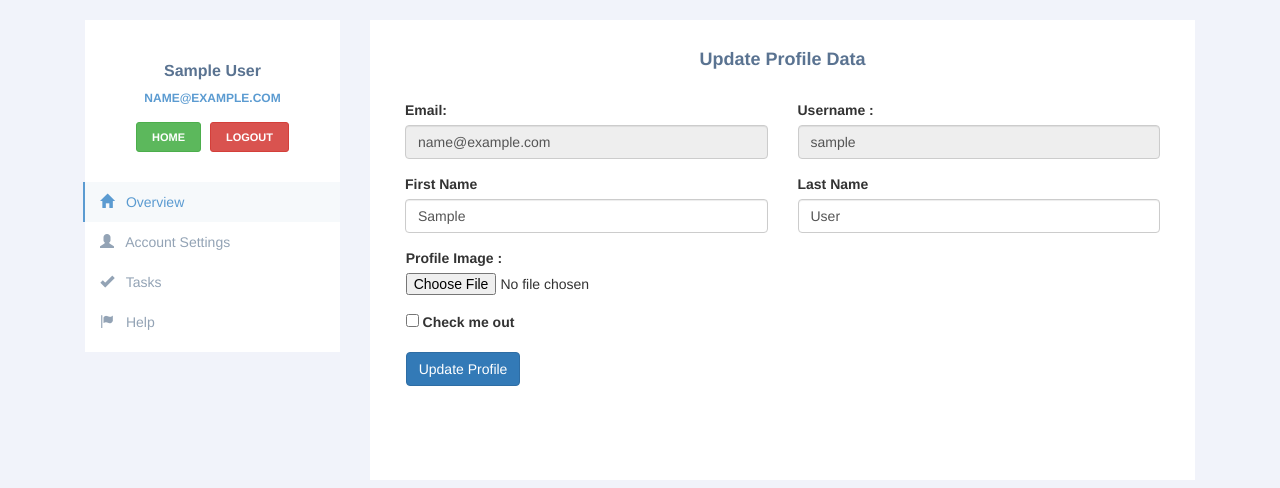
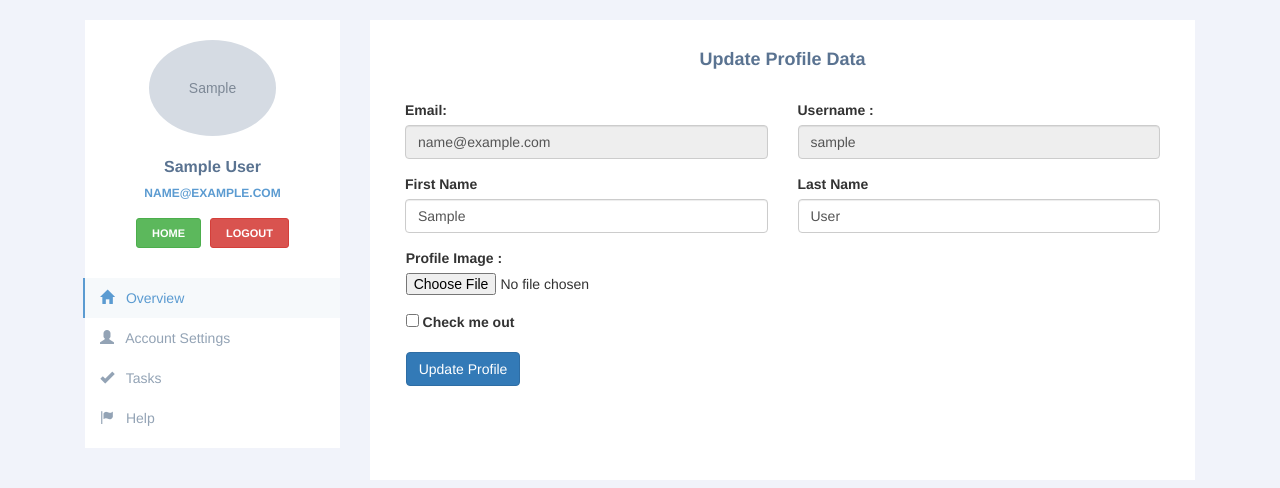
Before and after one commit to mirzaumair5530/MyBlogProject, a Django app: page /profile/ in a window 1280 px wide. Shown: the top 488 px of the page. Run offline with Django 3.2, Linux system fonts and the light colour scheme; a user stored in the database is signed in; tables that the repository leaves empty hold one stand-in row (values such as "Sample post"); grey boxes marked "Sample" are stand-in pictures; some libraries are stand-ins or nearby versions.

Commit message:
Fixed Post bugs and profile image bug

```diff
--- a/MyBlog/templates/SignIn_SignUp/profile.html
+++ b/MyBlog/templates/SignIn_SignUp/profile.html
@@ -15,12 +15,12 @@
 		<div class="col-md-3">
 			<div class="profile-sidebar">
 				<!-- SIDEBAR USERPIC -->
-{#				<div class="profile-userpic">#}
-{#                    {% if request.user.profileImage.url %}#}
-{#					<img src="{{ request.user.profileImage.url }}" class="img-responsive" alt="">#}
-{##}
-{#                    {% endif %}#}
-{#				</div>#}
+				<div class="profile-userpic">
+                    {% if request.user.profileImage %}
+					<img src="{{ request.user.profileImage.url }}" class="img-responsive" alt="">
+
+                    {% endif %}
+				</div>
 				<!-- END SIDEBAR USERPIC -->
 				<!-- SIDEBAR USER TITLE -->
 				<div class="profile-usertitle">
```
Also changed, not shown: 1 other file.
